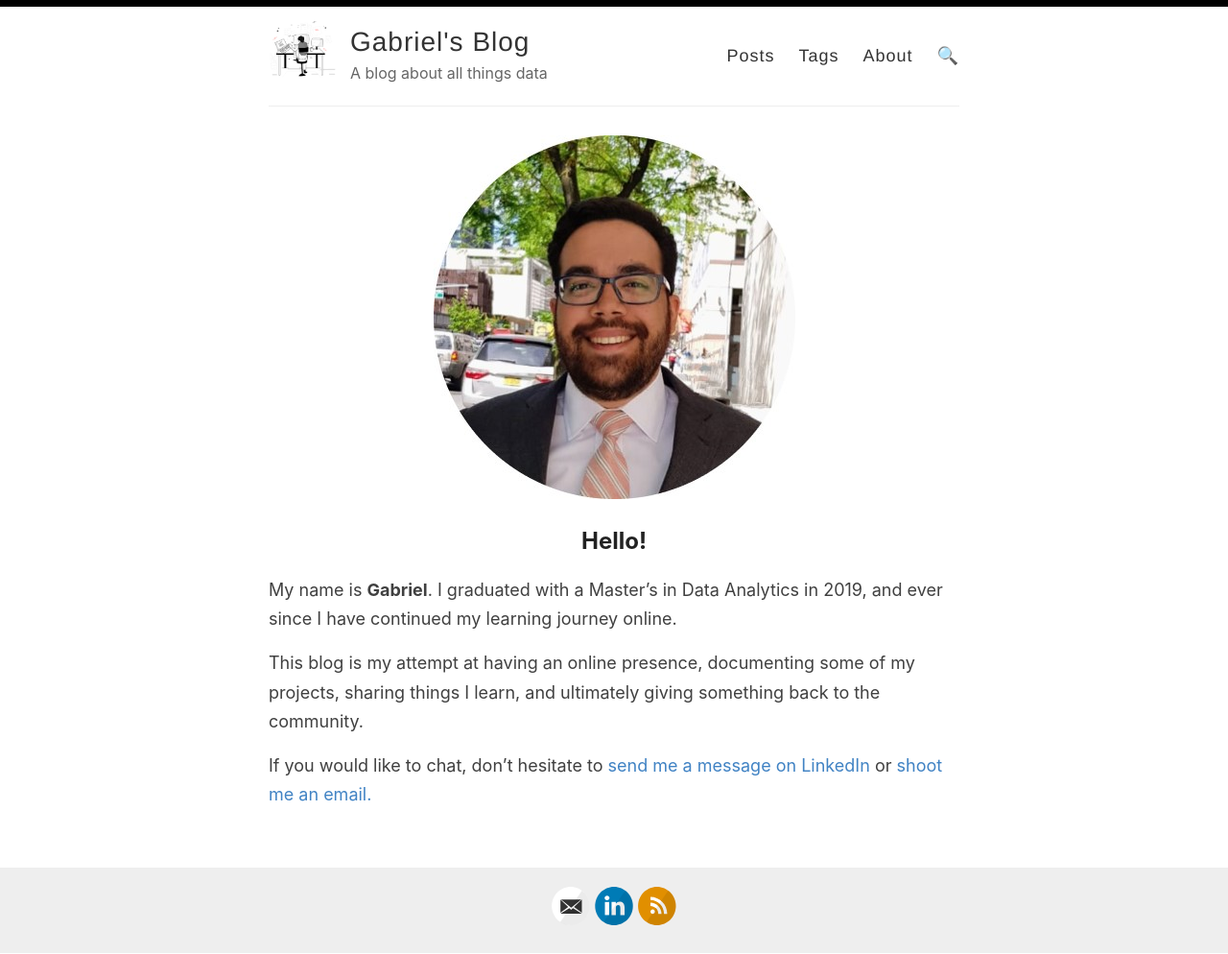
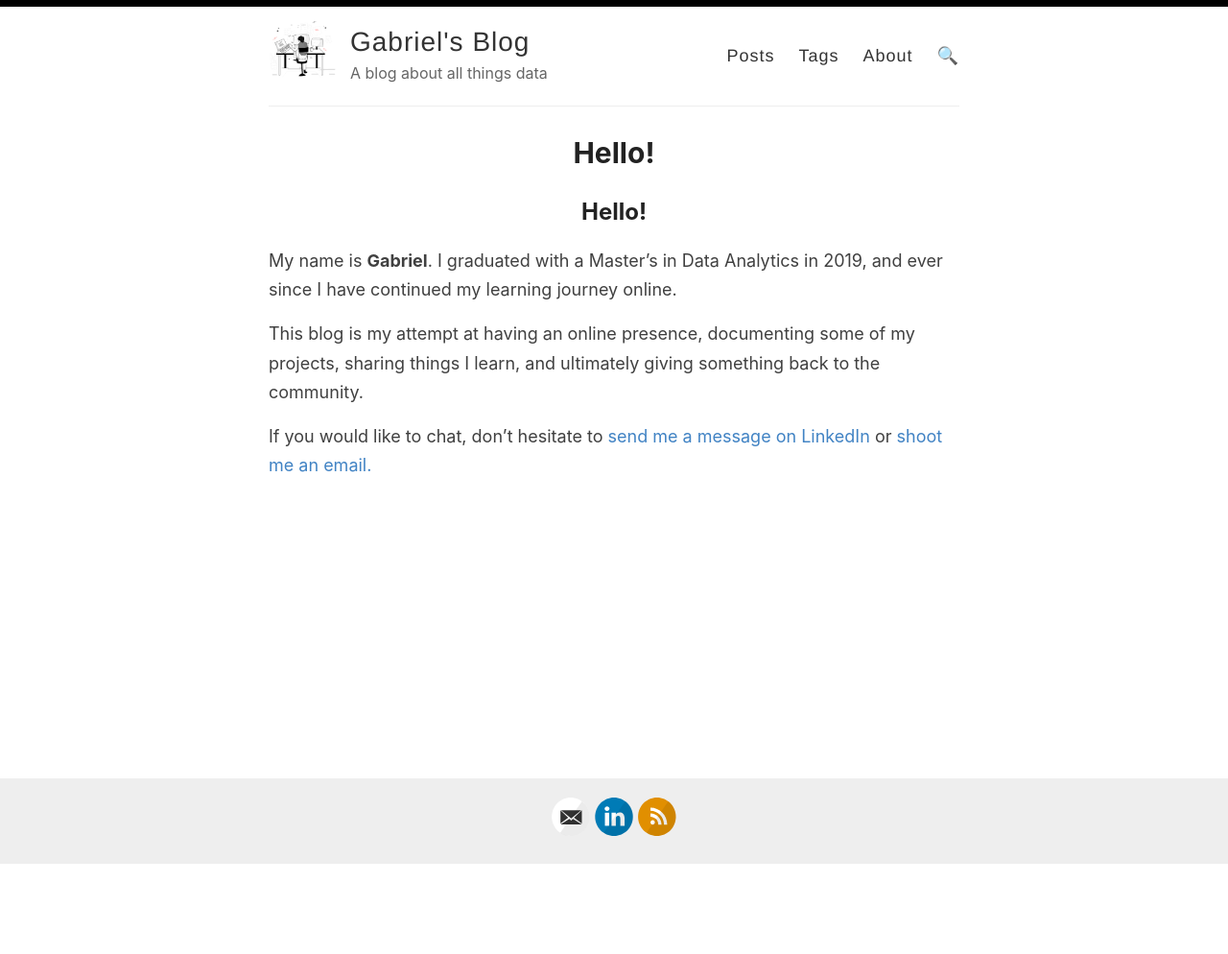
Before and after one commit to gmejianina/gmejianina.github.io, a Jekyll site: the page built from _pages/about.md, in a window 1280 px wide. Shown: the whole page at 96% size. Built offline with Jekyll 4.4.1, drawn with Linux system fonts in a browser that asks for light colours; our own code applies the rules of GitHub Pages for plain Markdown files; after the commit the page ends 901 px from its top, so only the background shows below that.

Commit message:
Update about.md

```diff
--- a/_pages/about.md
+++ b/_pages/about.md
@@ -3,7 +3,6 @@
 title:
 permalink: /about/
 ---
-![A photo of me](https://github.com/gmejianina/gmejianina.github.io/blob/master/images/me2.jpg "Gabriel")
 
 Hello!
 -----
```
